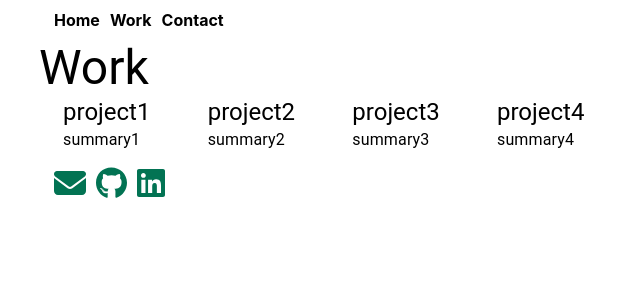
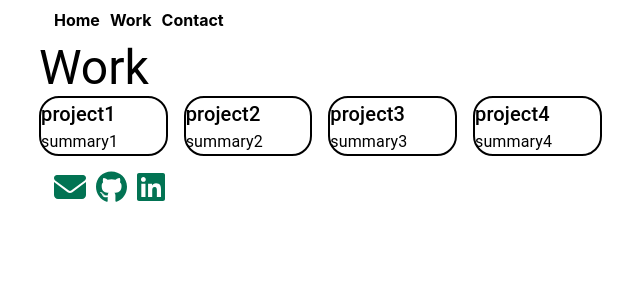
Before and after one commit to eburdekin/eb-react, a React (Create React App) app: page /work in a window 1280 px wide. Shown: the top 300 px of the page, without its empty margins (175-815 px from the left). Built offline with nearby package versions, Linux system fonts and the light colour scheme.

Commit message:
add modal for projects

```diff
--- a/src/components/Project.js
+++ b/src/components/Project.js
@@ -1,11 +1,56 @@
-import Container from "@mui/material/Container";
+import * as React from "react";
+
+// import Grid from "@mui/material/Unstable_Grid2";
+import Box from "@mui/material/Box";
 import Typography from "@mui/material/Typography";
+import Modal from "@mui/material/Modal";
 
 export default function Project({ name, summary }) {
+  const [open, setOpen] = React.useState(false);
+  const handleClick = () => setOpen(!open);
+
+  const boxStyle = {
+    borderRadius: 5,
+    border: "2px solid black",
+  };
+
+  const modalStyle = {
+    position: "absolute",
+    top: "50%",
+    left: "50%",
+    transform: "translate(-50%, -50%)",
+    width: 400,
+    bgcolor: "background.paper",
+    border: "2px solid #000000",
+    boxShadow: 24,
+    p: 4,
+    textAlign: "center",
+  };
+
   return (
-    <Container>
-      <Typography variant="h5">{name}</Typography>
+    <Box sx={boxStyle} onClick={handleClick}>
+      <Typography variant="h6">{name}</Typography>
       <Typography>{summary}</Typography>
-    </Container>
+      <Modal
+        open={open}
+        onClose={handleClick}
+        aria-labelledby="modal-modal-title"
+        aria-describedby="modal-modal-description"
+      >
+        <Box sx={modalStyle}>
+          <Typography id="modal-modal-title" variant="h6">
+            {name}
+          </Typography>
+          <Typography>{summary}</Typography>
+          <Typography>Addition context, links, etc.</Typography>
+          <img
+            src="https://upload.wikimedia.org/wikipedia/commons/2/2c/Eirik_Newth-A_sleeping_kitten-02.jpg"
+            alt="screenshot"
+            width="350px"
+            height="225px"
+          ></img>
+        </Box>
+      </Modal>
+    </Box>
   );
 }
```
